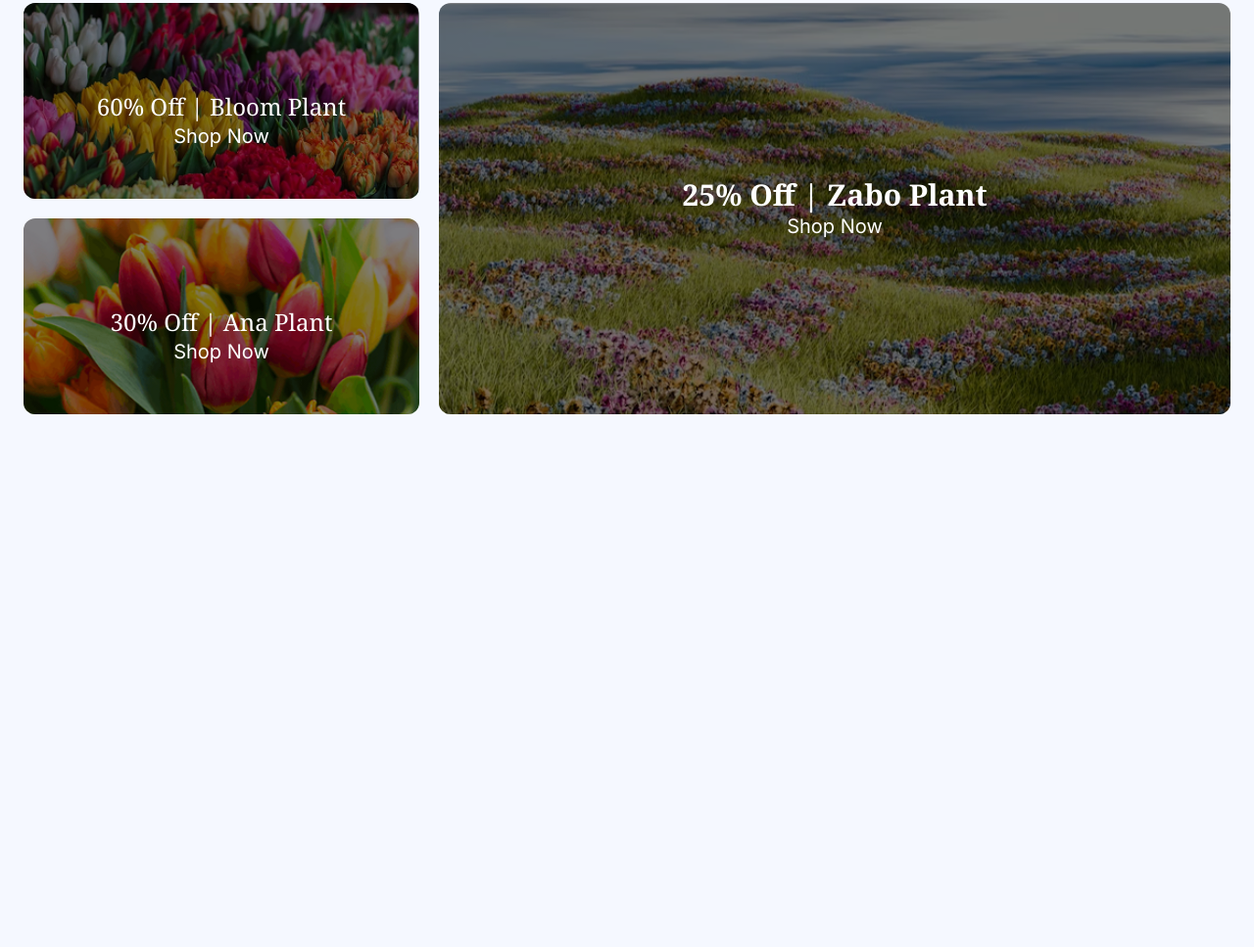
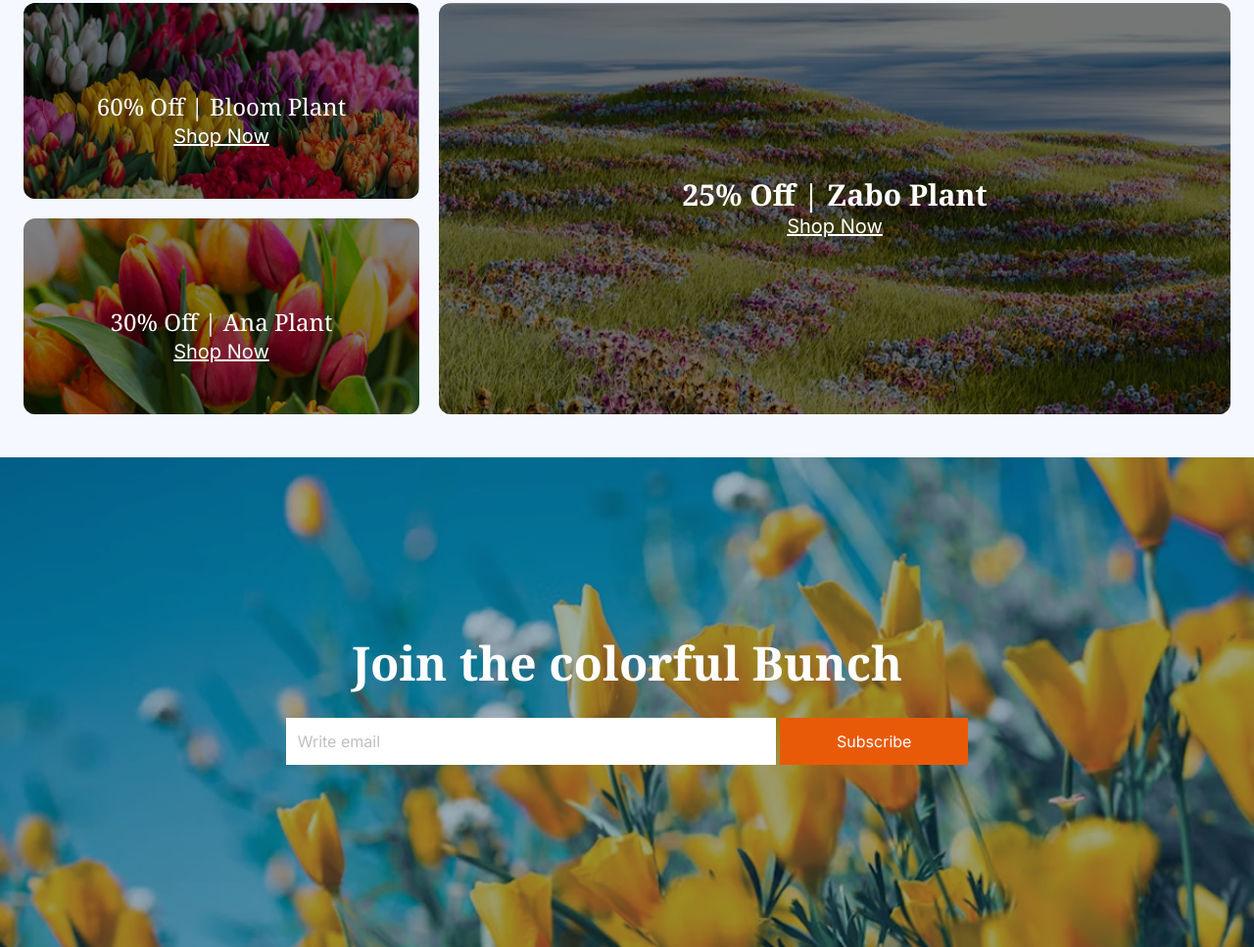
Before and after one commit to Moksina-Akter/Ph-Assignment-02, a plain HTML site: page index.html in a window 1280 px wide. Shown: the part 2834-3801 px from the top of the page at 98% size. Before the commit the page ends 3301 px from the top, so only its background shows below. Drawn offline with nearby package versions, Linux system fonts and the light colour scheme.

Commit message:
banner add

```diff
--- a/index.html
+++ b/index.html
@@ -172,14 +172,14 @@
              <div class="rounded-xl bg-[url('./assets/deal-bloom.png')] bg-no-repeat bg-cover">
                <div class="flex h-[200px] rounded-xl md:h-[200px] flex-col justify-center items-center bg-gradient-to-b from-black/50 to-black/50 ">
                    <h1 class="mt-10 noto-serif text-2xl text-[#FFFFFF]">60% Off | Bloom Plant</h1>
-                   <p class="inter text-xl text-[#FFFFFF]">Shop Now</p>
+                   <p class="inter text-xl underline text-[#FFFFFF]">Shop Now</p>
                 </div>
              </div>
 
              <div class="rounded-xl bg-[url('./assets/deal-ana.png')] bg-no-repeat bg-cover">
               <div class="mb-5 rounded-xl mt-5 h-[200px] md:h-[200px] bg-gradient-to-b from-black/50 to-black/50 flex flex-col justify-center items-center">
                  <h1 class="mt-10 noto-serif text-2xl text-[#FFFFFF]">30% Off | Ana  Plant</h1>
-                <p class="inter text-xl text-[#FFFFFF]">Shop Now</p>
+                <p class="inter text-xl underline text-[#FFFFFF]">Shop Now</p>
               </div>
              </div>
 
@@ -190,7 +190,7 @@
 
                 <div class=" rounded-xl flex flex-col justify-center items-center bg-gradient-to-b from-black/50 to-black/50 h-[200px] md:h-[420px] ">
                    <h1 class="noto-serif font-bold text-3xl text-[#FFFFFF]">25% Off | Zabo Plant</h1>
-                   <p class="inter text-xl text-[#FFFFFF]">Shop Now</p>
+                   <p class="inter underline text-xl text-[#FFFFFF]">Shop Now</p>
                 </div>
 
               </div>
@@ -203,8 +203,17 @@
 
     <!-- banner-part  -->
     <section>
+       <div class="bg-[url('./assets/news-letter-bg.png')] bg-cover bg-no-repeat">
+        <div class="h-[300px] md:h-[500px] flex justify-center items-center flex-col">
+           <h1 class="noto-serif text-2xl md:text-5xl font-bold text-[#FFFFFF]">Join the colorful Bunch</h1>
+           <div class="inter mt-8 ">
+            <input class="text-[#00000080] md:w-[500px] p-3 gap-0 bg-[#FFFFFF]" placeholder="Write email" type="text">
+           <button class="bg-[#E95A08] text-[#FFFFFF] w-36 md:w-48 p-3">Subscribe</button>
+           </div>
+        </div>
+      </div>
+    </section>
 
-    </section>
     <footer></footer>
   </body>
 </html>
```
